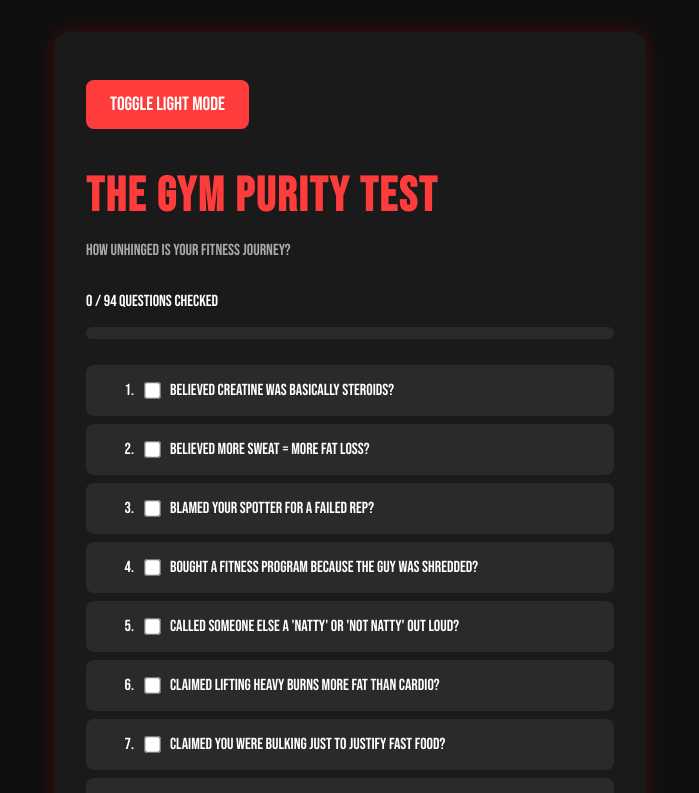
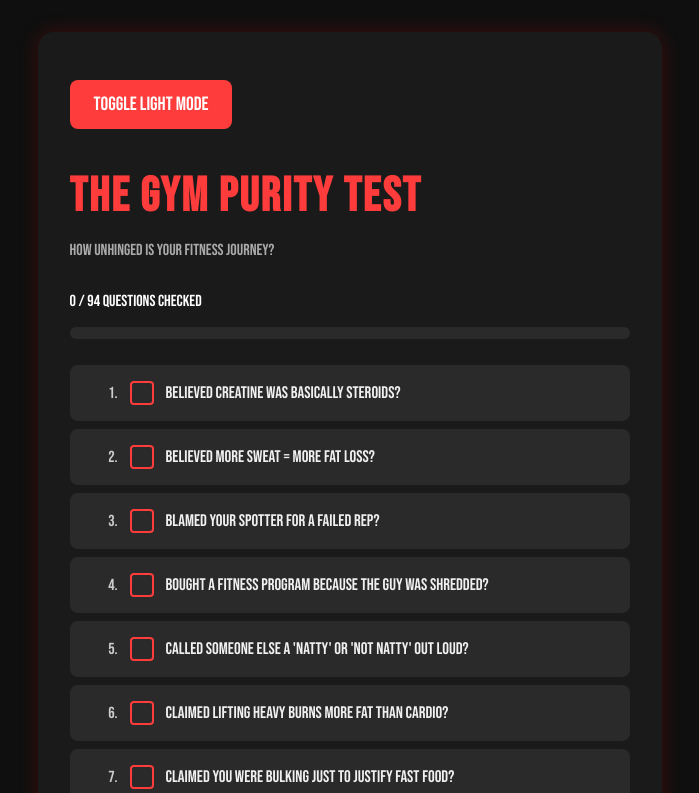
Before and after one commit to isaiaspavon/gym-purity-test, a React (Vite) app: page / in a window 1280 px wide. Shown: the top 793 px of the page, without its empty margins (290-989 px from the left). Built offline with nearby package versions, Linux system fonts and the light colour scheme.

Commit message:
Updated question box

```diff
--- /dev/null
+++ b/src/components/QuestionCard.css
@@ -0,0 +1,51 @@
+.question-card {
+    display: flex;
+    align-items: center;
+    gap: 0.75rem;
+    padding: 1rem;
+    margin: 0.5rem 0;
+    border-radius: 8px;
+    background-color: #2a2a2a;
+    transition: background 0.2s ease;
+    cursor: pointer;
+  }
+
+  .question-card:hover {
+    background-color: #3a3a3a;
+  }
+
+  .question-index {
+    width: 2rem;
+    text-align: right;
+    color: #ccc;
+  }
+
+  .question-card input[type="checkbox"] {
+    display: none;
+  }
+
+  .custom-checkbox {
+    width: 20px;
+    height: 20px;
+    border: 2px solid #ff3c3c;
+    border-radius: 4px;
+    position: relative;
+  }
+
+  .question-card input[type="checkbox"]:checked + .custom-checkbox::after {
+    content: "";
+    position: absolute;
+    top: 2px;
+    left: 6px;
+    width: 5px;
+    height: 10px;
+    border: solid #ff3c3c;
+    border-width: 0 2px 2px 0;
+    transform: rotate(45deg);
+  }
+
+  .question-text {
+    color: #f0f0f0;
+    font-size: 1.05rem;
+    user-select: none;
+  }
--- a/src/components/QuestionCard.tsx
+++ b/src/components/QuestionCard.tsx
@@ -1,5 +1,6 @@
 import React from "react";
 import { motion } from "framer-motion";
+import "./QuestionCard.css"; // 👈 make sure this CSS file exists
 
 type Props = {
   question: string;
@@ -9,25 +10,20 @@ type Props = {
 
 const QuestionCard: React.FC<Props> = ({ question, index, onChange }) => {
   return (
-    <motion.div
+    <motion.label
       className="question-card"
       initial={{ opacity: 0, y: 10 }}
       animate={{ opacity: 1, y: 0 }}
       transition={{ duration: 0.2 }}
-      style={{
-        display: "flex",
-        alignItems: "center",
-        gap: "0.5rem",
-        margin: "0.5rem 0",
-      }}
     >
-      <span style={{ width: "2rem", textAlign: "right" }}>{index + 1}.</span>
+      <span className="question-index">{index + 1}.</span>
       <input
         type="checkbox"
         onChange={(e) => onChange(e.target.checked, question)}
       />
-      <label>{question}</label>
-    </motion.div>
+      <span className="custom-checkbox" />
+      <span className="question-text">{question}</span>
+    </motion.label>
   );
 };
 
```
Also changed, not shown: 1 other file (tests, documents, lock files or other folders).
